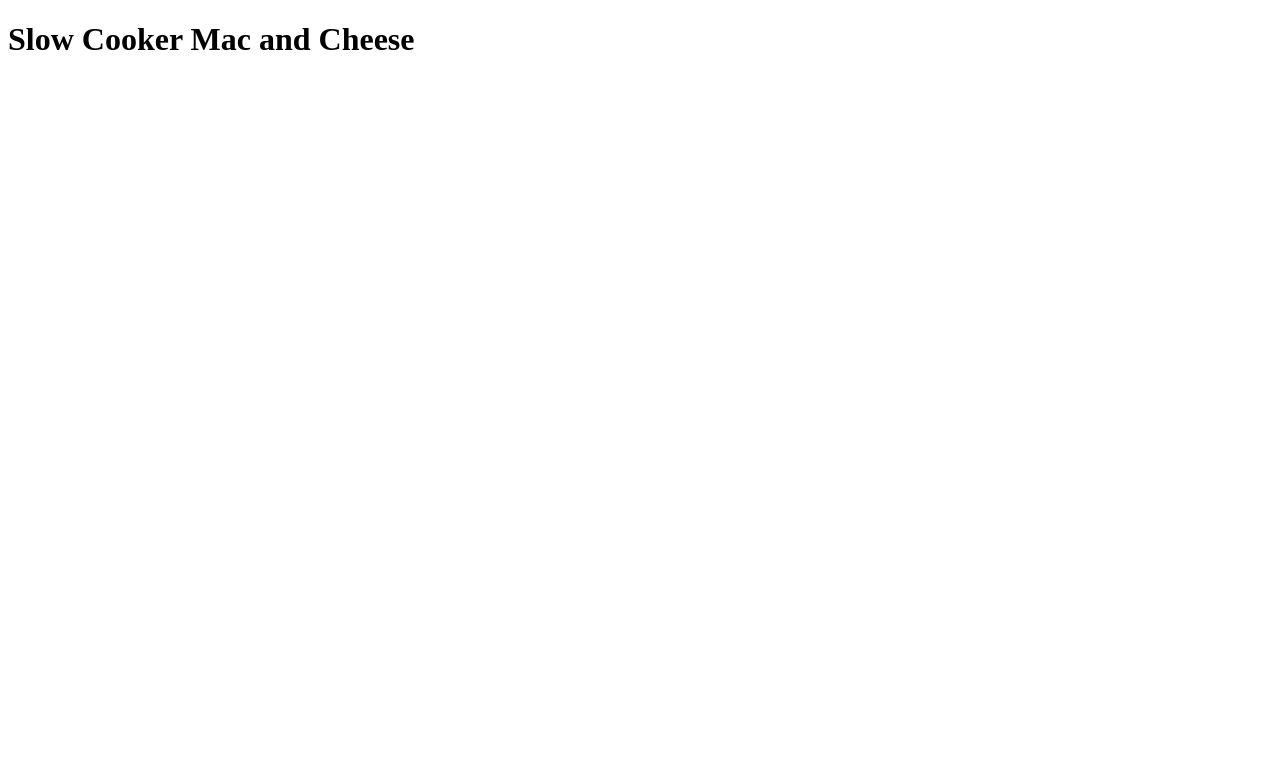
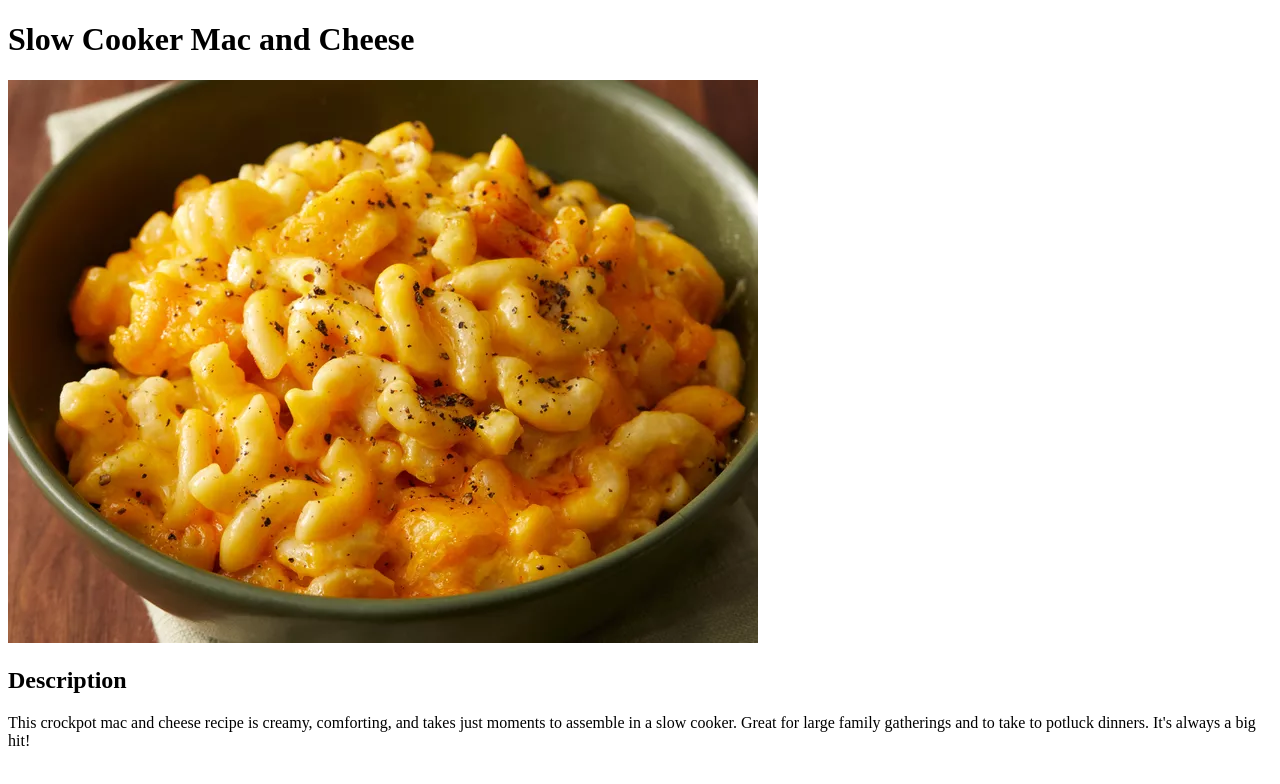
Before and after one commit to HeberRios/odin-recipes, a plain HTML site: page recipes/mac-and-cheese.html in a window 1280 px wide. Drawn offline with Linux system fonts and the light colour scheme.

Commit message:
Add recipe description and image
Within the main directory created a new folder called "assets" and
within it another folder called "images" to store all the project
images.

Added to the images folder the slow-cooker-mac-and-cheese.webp image.

In the mac-and-cheese.html added an image and a description of the
recipe.

```diff
--- a/recipes/mac-and-cheese.html
+++ b/recipes/mac-and-cheese.html
@@ -1,11 +1,21 @@
 <!DOCTYPE html>
 <html lang="en">
     <head>
-	<meta charset="UTF-8">
-	<meta name="viewport" content="width=device-width, initial-scale=1.0">
+        <meta charset="UTF-8" />
+        <meta name="viewport" content="width=device-width, initial-scale=1.0" />
         <title>Odin recipes</title>
     </head>
     <body>
         <h1>Slow Cooker Mac and Cheese</h1>
+        <img
+            src="../assets/images/slow-cooker-mac-and-cheese.webp"
+            alt="Mac and Cheese image"
+        />
+        <h2>Description</h2>
+        <p>
+            This crockpot mac and cheese recipe is creamy, comforting, and takes
+            just moments to assemble in a slow cooker. Great for large family
+            gatherings and to take to potluck dinners. It's always a big hit!
+        </p>
     </body>
 </html>
```
Also changed, not shown: assets/images/slow-cooker-mac-and-cheese.webp (added). Lines whose indentation alone changed are shown as unchanged.
